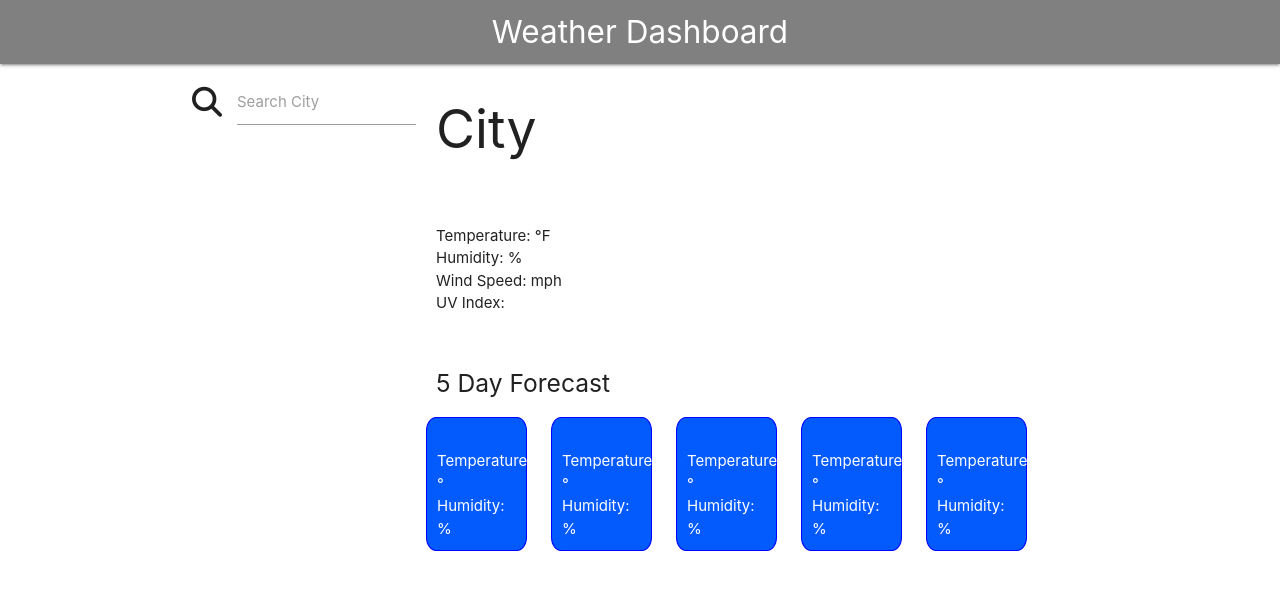
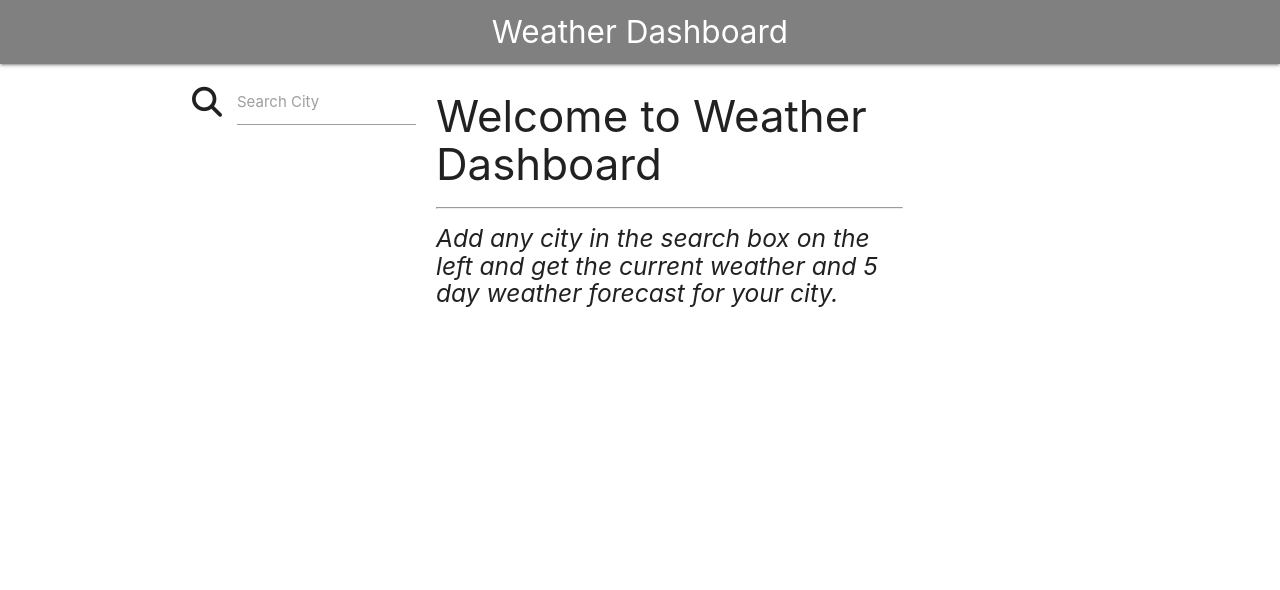
Before and after one commit to gllil/weather-dashboard, a plain HTML site: page index.html in a window 1280 px wide. Drawn offline with nearby package versions, Linux system fonts and the light colour scheme.

Commit message:
added a welcome div added show and hide for weather div and welcome div

```diff
--- a/index.html
+++ b/index.html
@@ -32,7 +32,12 @@
               </div>
 
               <div class="col s9">
-                  <div class="row current-weather">
+                  <div class="row welcome">
+                    <h3>Welcome to Weather Dashboard</h3>
+                    <hr>
+                    <h5 class="explanation">Add any city in the search box on the left and get the current weather and 5 day weather forecast for your city.</h5>
+                  </div>
+                  <div class="row current-weather" style="display: none;">
                       <h2 class="city">City</h2>
                       <img class="main-weather-icon" src="">
                       <h4 class="date"></h4>
@@ -44,7 +49,7 @@
                         </ul>
                     </div>
 
-                  <div class="row fiveday-section">
+                  <div class="row fiveday-section" style="display: none;">
                       <h5 class="five-day">5 Day Forecast</h5>
                       <div class="day day-style">
                           <div class="day-date1" ></div>
--- a/script.js
+++ b/script.js
@@ -17,6 +17,9 @@ $(document).ready(function(){
 $(".search").on("change", function(){
     cityName = $(this).val();
     history();
+    $(".welcome").hide();
+    $(".current-weather").show();
+    $(".fiveday-section").show();
     // weatherInfo();
 
     // function weatherInfo(){
--- a/style.css
+++ b/style.css
@@ -7,6 +7,14 @@
  max-width: 25%;
  padding-right: 20px;
  display: inline-block;
+}
+
+.welcome {
+    max-width: 75%;
+    padding-left: 20px;
+    padding-bottom: 20px;
+    margin-top: 20px;
+    margin-left: 20px;
 }
 
 .current-weather {
@@ -45,3 +53,14 @@
     border: solid 1px black;
     display: none;
 }
+
+hr {
+    line-height: 2px;
+    color: black;
+    opacity: 500%;
+    max-width: 100%;
+}
+
+.explanation {
+    font-style: italic;
+}
```
